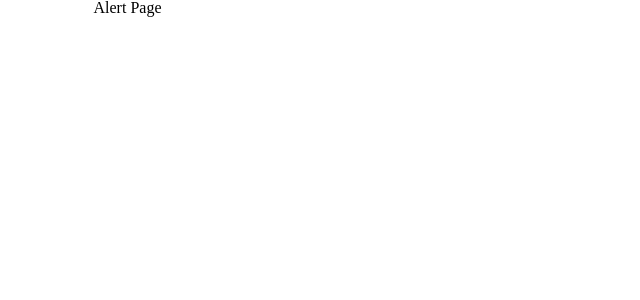
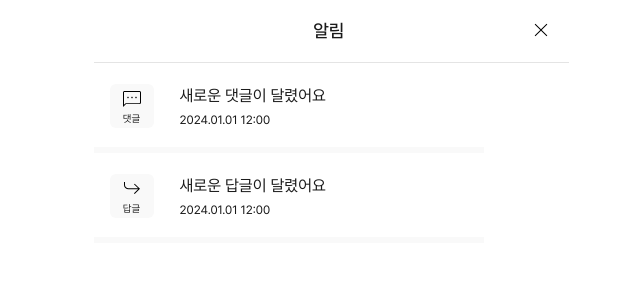
Before and after one commit to ate-eight/sell-your-unhappiness-front, a React (Vite) app: page /alert in a window 1280 px wide. Shown: the top 300 px of the page, without its empty margins (309-949 px from the left). Built offline with nearby package versions, Linux system fonts and the light colour scheme.

Commit message:
style : 알림 페이지 UI 구현

```diff
--- /dev/null
+++ b/src/components/alertcontainer/AlertContainer.tsx
@@ -0,0 +1,30 @@
+import Alert, { IAlert } from '../common/alert/Alert';
+import * as S from './style';
+const AlertContainer = () => {
+    const alertMsgs: IAlert[] = [
+        {
+            text: '새로운 댓글이 달렸어요',
+            date: '2024.01.01 12:00',
+            icon: {
+                iconName: 'i-message',
+                iconText: '댓글',
+            },
+        },
+        {
+            text: '새로운 답글이 달렸어요',
+            date: '2024.01.01 12:00',
+            icon: {
+                iconName: 'i-reply',
+                iconText: '답글',
+            },
+        },
+    ];
+    return (
+        <S.AlertContainer>
+            {alertMsgs.map((alert) => (
+                <Alert data={alert} key={alert.date} />
+            ))}
+        </S.AlertContainer>
+    );
+};
+export default AlertContainer;
--- /dev/null
+++ b/src/components/alertcontainer/style.ts
@@ -0,0 +1,7 @@
+import styled from '@emotion/styled';
+
+export const AlertContainer = styled.div`
+    width: 100%;
+    height: auto;
+    border-top: 1px solid ${(props) => props.theme.color.gray[300]};
+`;
--- a/src/components/common/alert/Alert.tsx
+++ b/src/components/common/alert/Alert.tsx
@@ -3,7 +3,7 @@ import CaptionTag from '../text/CaptionTag';
 import ContentTag from '../text/ContentTag';
 import * as S from './style';
 
-interface Props {
+export interface IAlert {
     text: string;
     date: string;
     icon: {
@@ -12,9 +12,12 @@ interface Props {
         iconText: string;
     };
 }
+interface Props {
+    data: IAlert;
+}
 
-const Alert = (props: Props) => {
-    const { text, date, icon } = props;
+const Alert = ({ data }: Props) => {
+    const { text, date, icon } = data;
     return (
         <S.AlertContainer>
             <S.ContentWrapper>
--- a/src/components/common/alert/style.ts
+++ b/src/components/common/alert/style.ts
@@ -3,7 +3,7 @@ import styled from '@emotion/styled';
 export const AlertContainer = styled.div`
     width: 390px;
     height: 90px;
-    padding: 20px 0px 0px 0px;
+    padding: 2px 0px 0px 16px;
     display: flex;
     justify-contenter: flex-start;
     align-items: center;
--- a/src/components/locator/Locator.tsx
+++ b/src/components/locator/Locator.tsx
@@ -3,13 +3,16 @@ import { useNavigate } from 'react-router-dom';
 import Icon from '../common/icon/Icon';
 import SubTitle from '../common/text/SubTitle';
 import * as S from './style';
-const Locator = () => {
+interface Props {
+    loc: string;
+}
+const Locator = ({ loc }: Props) => {
     const navigate = useNavigate();
     const handleBack = () => navigate(-1);
     return (
         <S.LocatorContainer>
             <S.LocatorTitle>
-                <SubTitle text='내 활동' lan='KR' />
+                <SubTitle text={loc} lan='KR' />
             </S.LocatorTitle>
             <S.LocatorCloseButton onClick={handleBack}>
                 <Icon name='i-close' />
--- a/src/components/locator/style.ts
+++ b/src/components/locator/style.ts
@@ -10,7 +10,7 @@ export const LocatorContainer = styled.div`
 `;
 
 export const LocatorTitle = styled.div`
-    width: 50%;
+    width: 46%;
 `;
 
 export const LocatorCloseButton = styled.button`
--- a/src/pages/AlertPage.tsx
+++ b/src/pages/AlertPage.tsx
@@ -1,7 +1,13 @@
-import React from 'react';
+import AlertContainer from '@/components/alertcontainer/AlertContainer';
+import Locator from '@/components/locator/Locator';
 
 const AlertPage = () => {
-    return <div>Alert Page</div>;
+    return (
+        <>
+            <Locator loc='알림' />
+            <AlertContainer />
+        </>
+    );
 };
 
 export default AlertPage;
--- a/src/pages/MyPage.tsx
+++ b/src/pages/MyPage.tsx
@@ -20,7 +20,7 @@ const MyPage = () => {
     );
     return (
         <>
-            <Locator />
+            <Locator loc='내 활동' />
             <Tab buttonInfo={tabButtons} />
             <MyFeedContainer />
         </>
```
Also changed, not shown: 1 other file (tests, documents, lock files or other folders).
